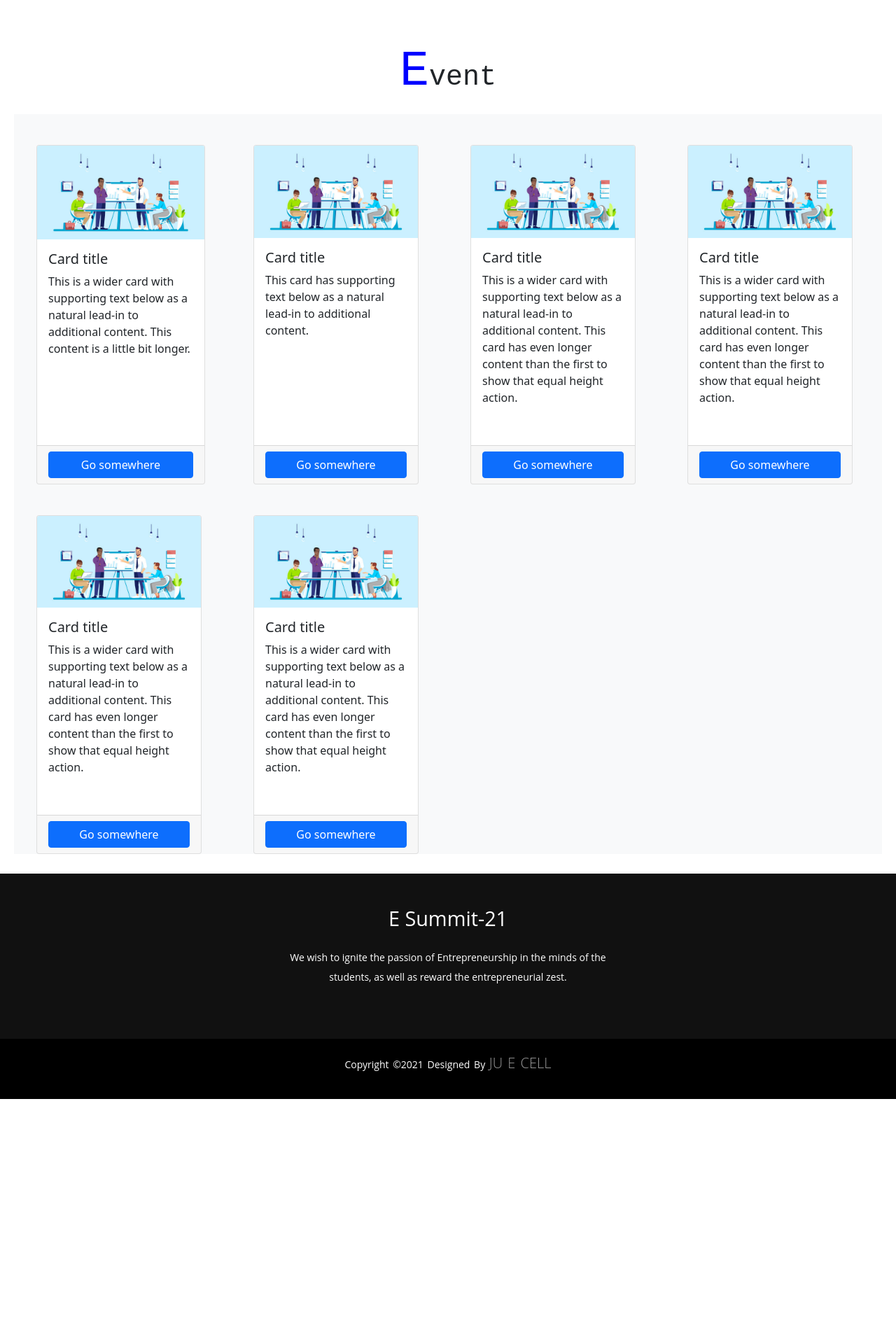
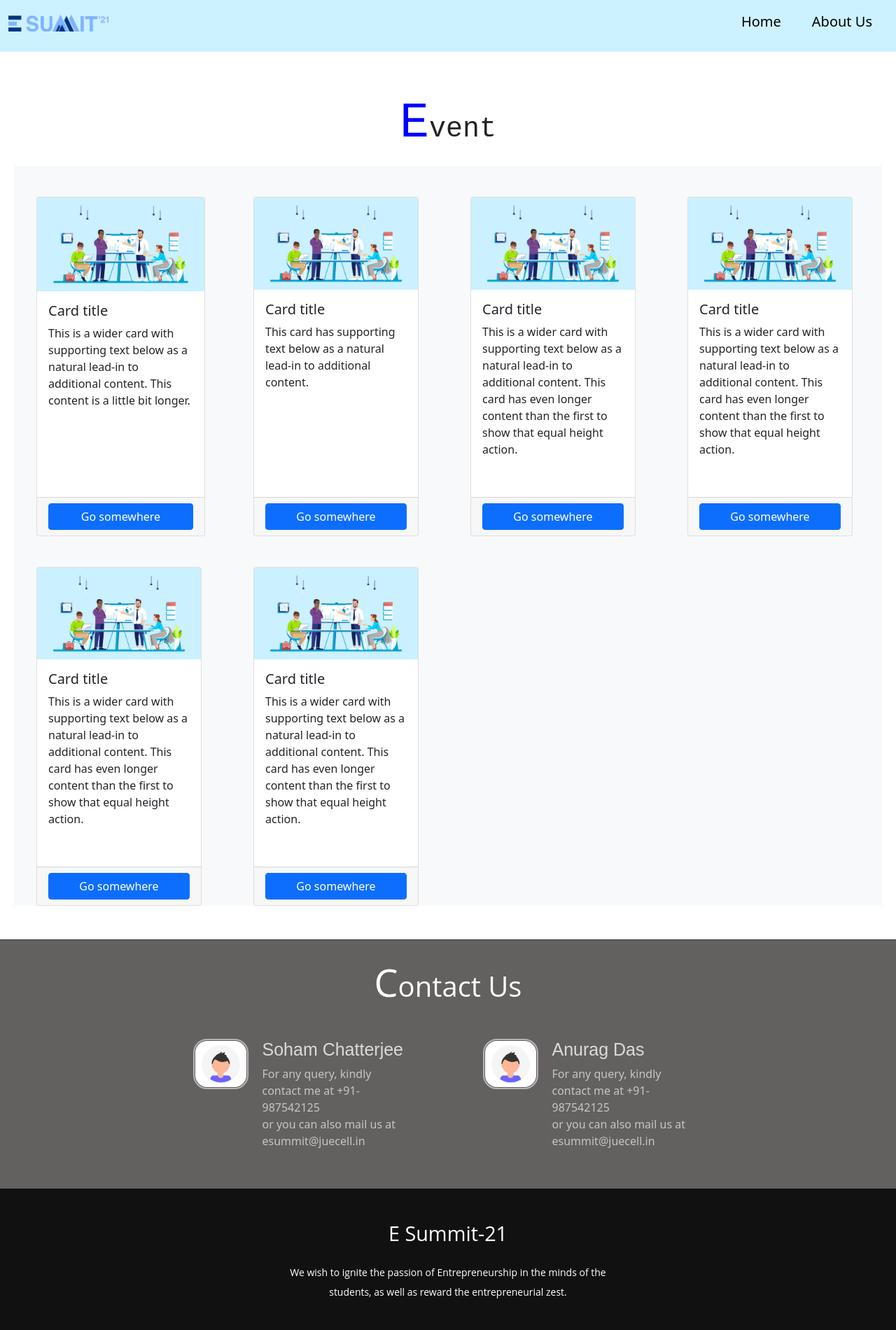
Before and after one commit to devSubho51347/Analyst.github.io, a plain HTML site: page event.html in a window 1280 px wide. Shown: the top 1900 px of the page at 70% size. Before the commit the page ends 1570 px from the top, so only its background shows below. Drawn offline with nearby package versions, Linux system fonts and the light colour scheme.

Commit message:
Update event.html

```diff
--- a/event.html
+++ b/event.html
@@ -10,6 +10,33 @@
     <title>Event</title>
 </head>
 <body>
+
+  <nav class="navbar navbar-expand-sm navbar-light  " style="background-color: #ccf2ff ;padding-bottom:  20px;">
+    <div class="container-fluid">
+        <a class="navbar-brand" href="#">
+            <img src= "blue solid.png" alt="" max-width="100%" height="24">
+        </a>
+        <button class="navbar-toggler" type="button" data-bs-toggle="collapse" data-bs-target="#navbarNavDropdown"
+            aria-controls="navbarNavDropdown" aria-expanded="false" aria-label="Toggle navigation">
+            <span class="navbar-toggler-icon"></span>
+        </button>
+        <div class="collapse navbar-collapse" id="navbarNavDropdown">
+            <ul class="navbar-nav ms-auto ">
+                <li class="navbar-item" style="padding: 0px 14px;">
+                    <a href="index.html" class="nav-link nav_size"
+                        style="color: black; filter: brightness(2); font-size: 20px; ">Home</a>
+
+                </li>
+                 <li class="navbar-item " style="padding: 0px 14px;" >
+                    <a href="#about" class="nav-link nav_size"
+                        style="color: black; filter: brightness(2); font-size: 20px; ">About Us</a>
+
+                </li>
+            </ul>
+        </div>
+    </div>
+  </nav>
+
   <section id="event" >
     <p class="gtext" style="margin: auto;" >Event</p>
     <div class="row row-cols-1 row-cols-md-4 g-4 bg-light my-2 col-12" style="margin: 30px 0px 40px 0px;">
@@ -87,6 +114,29 @@
           </div>
       </div>
     </section>
+
+    <section class="foot" >
+      <p class="text3">Contact Us</p>
+      <div id="about" class="contact">
+
+        <div class="card-body1">
+          <img src="profile1.png"  alt="Image" style="max-width: 25%; display: flex;">
+          <h5 class="card-title1 ">Soham Chatterjee</h5>
+          <p class="card-text1">For any query, kindly contact me at +91-987542125 <br>or you can also mail us at esummit@juecell.in</p>
+        </div>
+
+
+        <div class="card-body1">
+          <img src="profile1.png"  alt="Image" style="max-width: 25%; display: flex;">
+          <h5 class="card-title1 ">Anurag Das</h5>
+          <p class="card-text1">For any query, kindly contact me at +91-987542125 <br>or you can also mail us at esummit@juecell.in</p>
+        </div>
+
+
+      </div>
+    </section>
+
+
     <footer>
       <div class="footer-content col-12">
           <h3>E Summit-21</h3>
```
